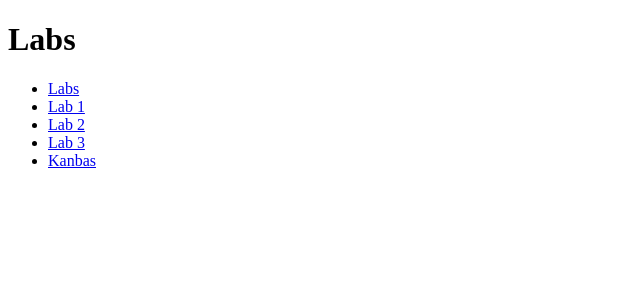
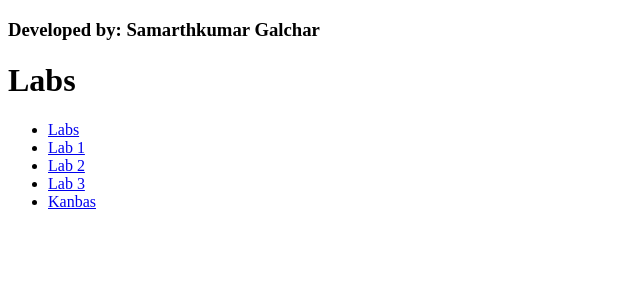
Before and after one commit to Samarthvg/kanbas-react-web-app, a React (Create React App) app: page /#/Labs/TOC in a window 1280 px wide. Shown: the top 300 px of the page, without its empty margins (0-640 px from the left). Built offline with nearby package versions, Linux system fonts and the light colour scheme.

Commit message:
added name in labs.tsx

```diff
--- a/src/Labs/index.tsx
+++ b/src/Labs/index.tsx
@@ -6,7 +6,9 @@ import Lab3 from "./Lab3";
 export default function Labs() {
   return (
     <div>
+      <h3>Developed by: Samarthkumar Galchar</h3>
       <h1>Labs</h1>
+
       <TOC />
       <Routes>
         <Route path="/" element={<Navigate to="TOC" /* might need to change to TOC */ />} />
```
